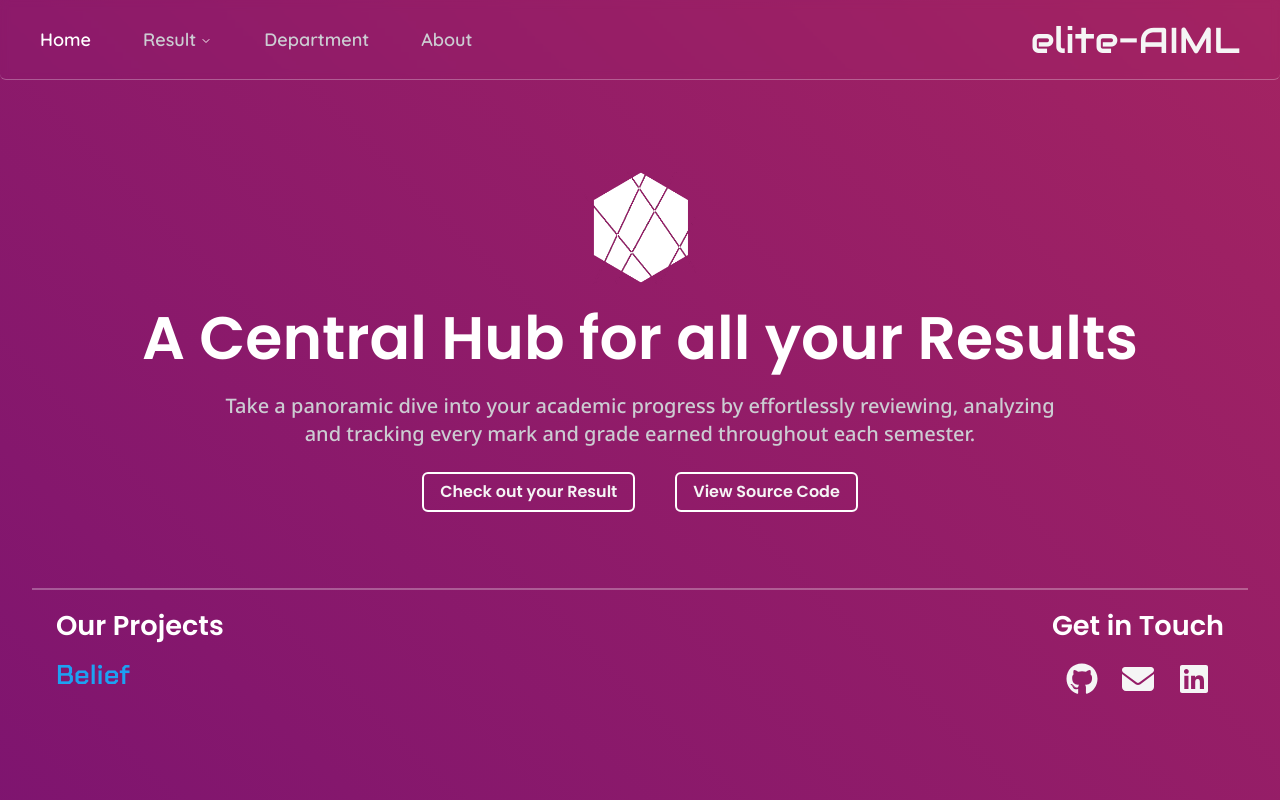
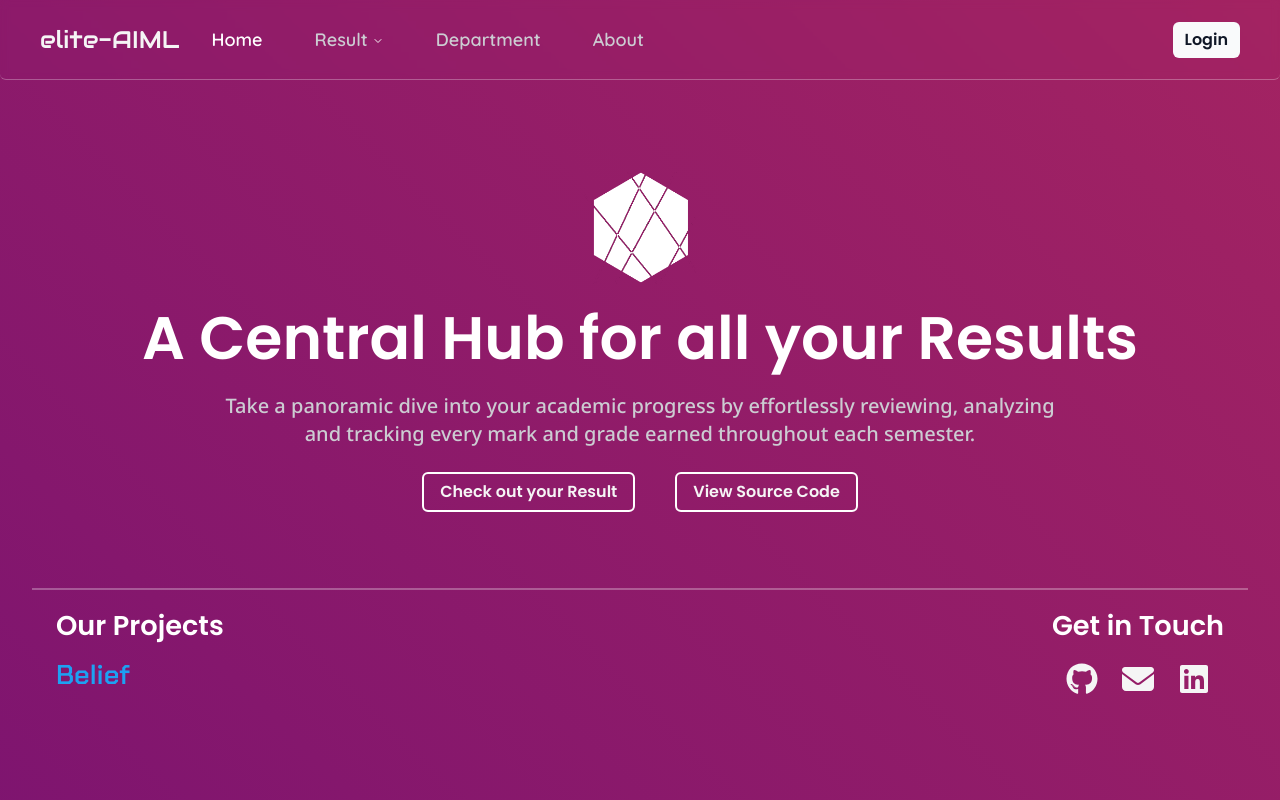
Before and after one commit to soorya-u/Grade-Grove, a Next.js app: page / in a window 1280 px wide. Built offline with nearby package versions, Linux system fonts and the light colour scheme.

Commit message:
chore: Added Button to Header
Signed-off-by: Soorya U <sooryau7@gmail.com>

```diff
--- a/src/components/custom/Header/index.tsx
+++ b/src/components/custom/Header/index.tsx
@@ -1,27 +1,38 @@
 import Link from "next/link";
-import { Audiowide } from "next/font/google";
+import { Audiowide, Poppins } from "next/font/google";
 
 import Navigator from "./Navigator";
 import Hamburger from "./Hamburger";
+import { Button } from "@/components/shadcn/button";
+import { cn } from "@/utils/shadcn";
 
 const audiowide = Audiowide({ weight: "400", subsets: ["latin"] });
+const poppins = Poppins({ weight: "600", subsets: ["latin"] });
 
 function Header() {
   return (
     <>
       <header className="sticky top-0 w-full z-50">
-        <nav className="h-[10vh] flex justify-between items-center p-2 backdrop-blur-sm border-b border-[#ffffff49] rounded-b-md gap-8 px-10">
-          <Navigator className="hidden md:flex" />
-          <Hamburger className="block md:hidden" />
-          <section className="flex justify-end">
+        <nav className="h-[10vh] flex justify-between items-center p-2 backdrop-blur-sm border-b border-[#ffffff49] rounded-b-md px-10">
+          <div className="flex justify-start items-center gap-8">
+            <Hamburger className="block md:hidden" />
             <Link
               href="https://github.com/soorya-u/Elite-AIML"
-              className={`${audiowide.className} text-3xl md:text-4xl text-nowrap`}
+              className={cn(
+                audiowide.className,
+                "text-2xl text-nowrap hidden xs:block"
+              )}
               target="_blank"
             >
               elite-AIML
             </Link>
-          </section>
+            <Navigator className="hidden md:flex" />
+          </div>
+          <div className="ml-8">
+            <Button size="sm" className={cn(poppins.className, "text-md")}>
+              Login
+            </Button>
+          </div>
         </nav>
       </header>
     </>
```
